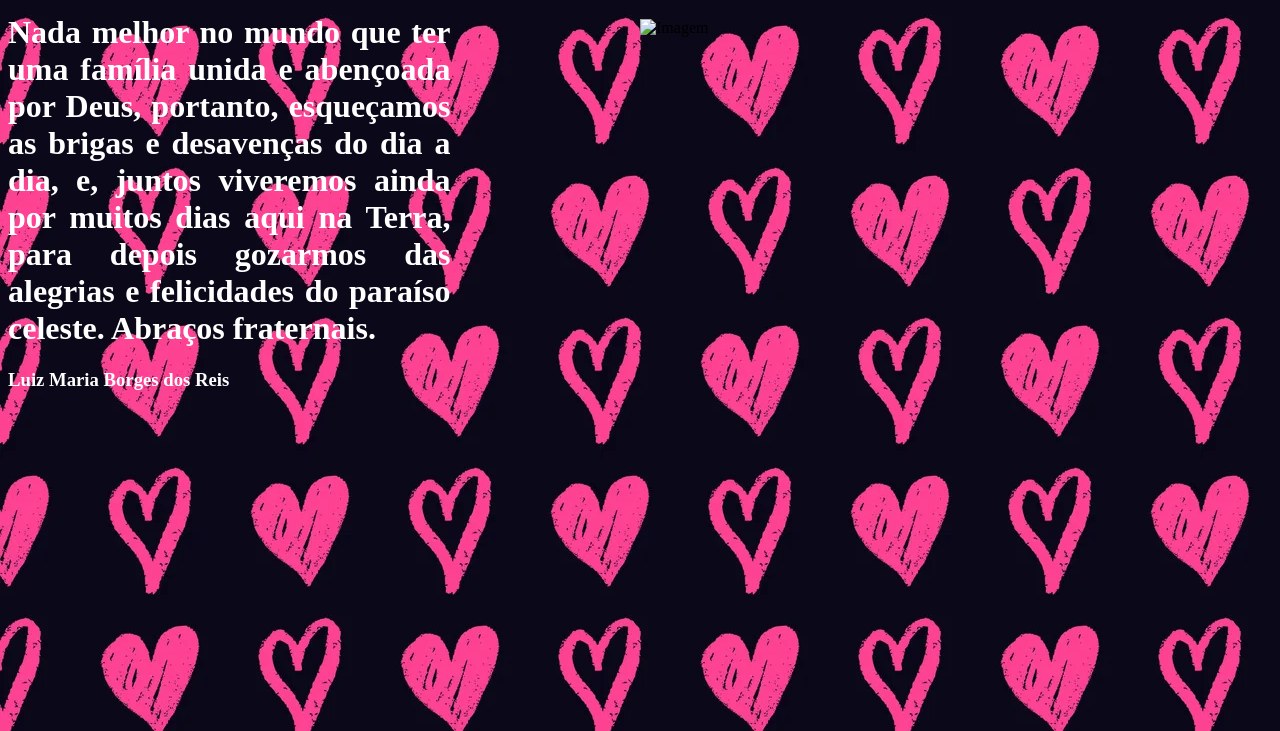
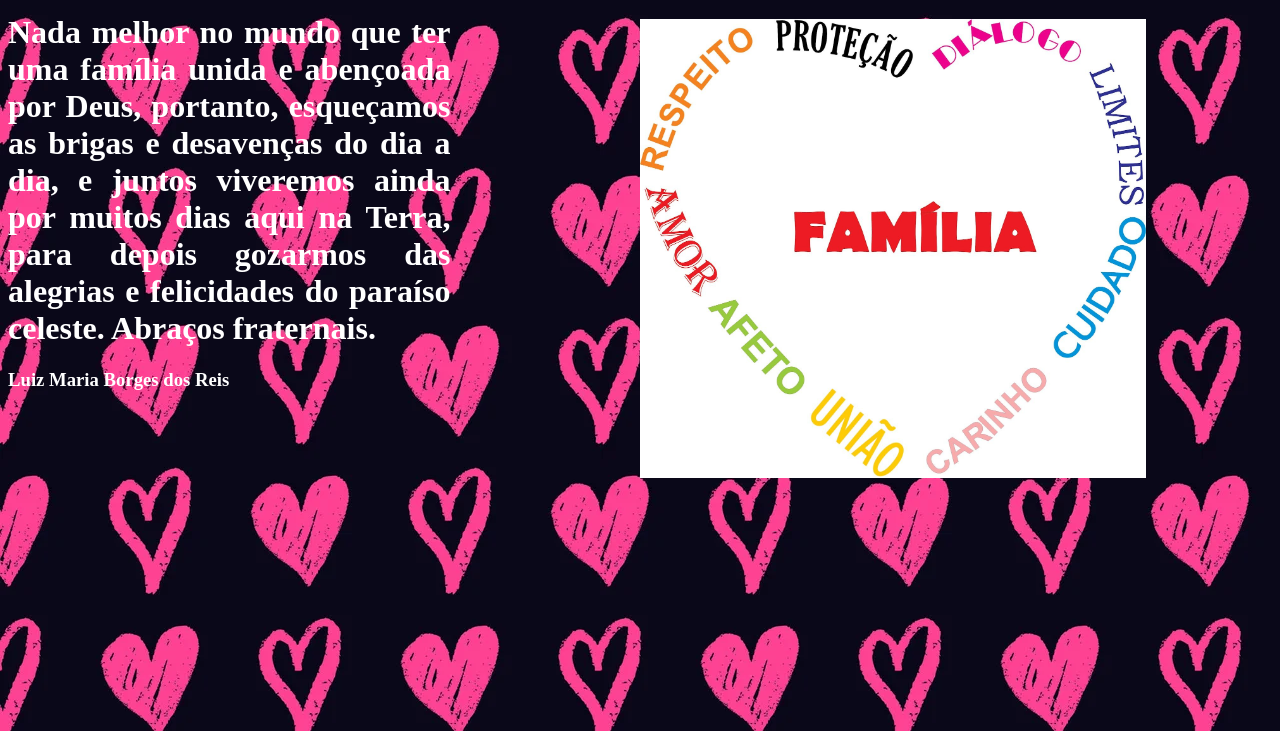
Before and after one commit to nonopava/sthefanysouza, a plain HTML site: page index.html in a window 1280 px wide. Shown: the part 69-800 px from the top of the page. Drawn offline with Linux system fonts and the light colour scheme.

Commit message:
Update index.html

```diff
--- a/index.html
+++ b/index.html
@@ -21,11 +21,11 @@
 
     <div id="imgTitulo">
         <h1>Famíla, Expressão do Amor!</h1>
-        <img src="aluno.png" alt="Imagem">
+        <img src="aluno.jpg" alt="Imagem">
     </div>
     <div id="mensagem">
         <h1>
-            Nada melhor no mundo que ter uma família unida e abençoada por Deus, portanto, esqueçamos as brigas e desavenças do dia a dia, e,
+            Nada melhor no mundo que ter uma família unida e abençoada por Deus, portanto, esqueçamos as brigas e desavenças do dia a dia, e
             juntos viveremos ainda por muitos dias aqui na Terra, para depois gozarmos das alegrias e felicidades do paraíso celeste.
             Abraços fraternais.
         </h1>
```
